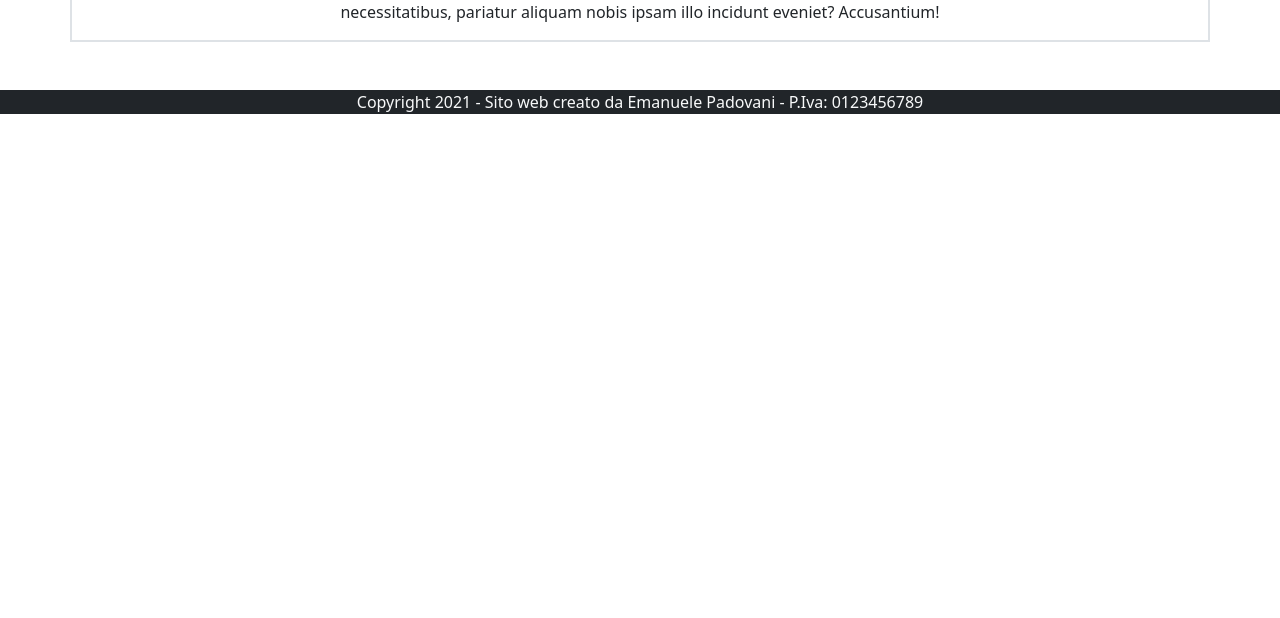
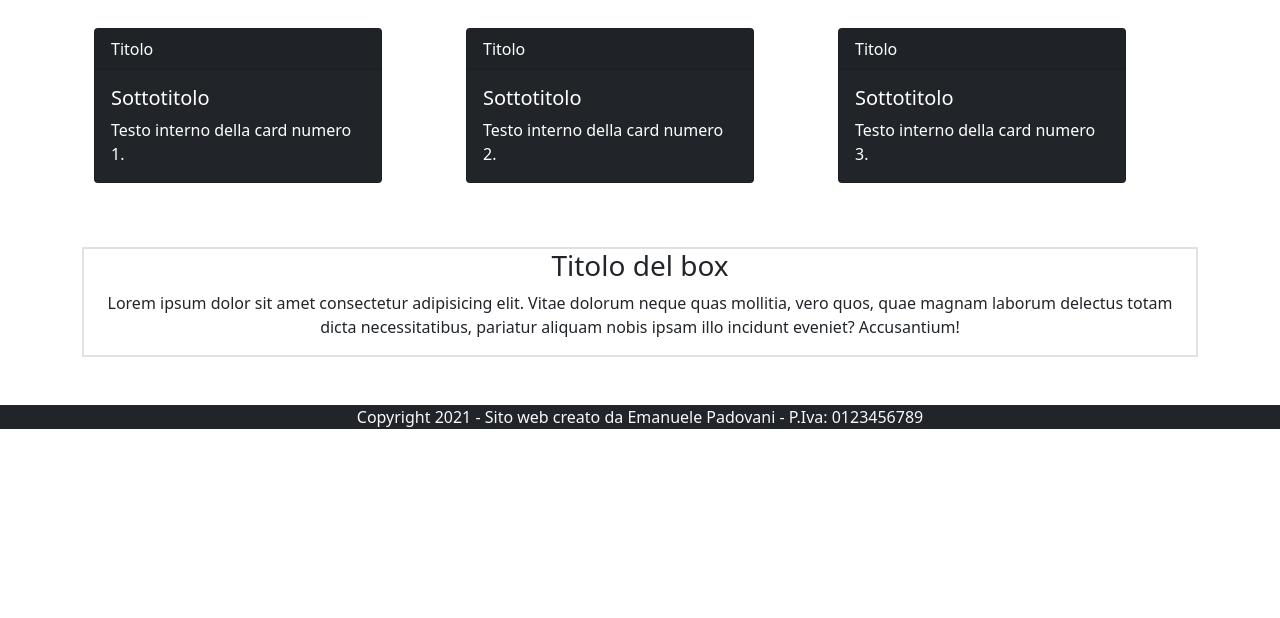
Before and after one commit to cristiancolasanti/SitoWeb, a plain HTML site: page Emanuele/index.html in a window 1280 px wide. Shown: the part 182-800 px from the top of the page. Drawn offline with nearby package versions, Linux system fonts and the light colour scheme.

Commit message:
aggiunte cards

```diff
--- a/Emanuele/index.html
+++ b/Emanuele/index.html
@@ -47,11 +47,41 @@
             </div>
           </nav>
     </header>
-    <section>
-        <div class="bs-light text-center container-sm border border-2">
-            <h3>Titolo del box</h3>
-            <p>Lorem ipsum dolor sit amet consectetur adipisicing elit. Vitae dolorum neque quas mollitia, vero quos, quae magnam laborum delectus totam dicta necessitatibus, pariatur aliquam nobis ipsam illo incidunt eveniet? Accusantium!</p>
-        </div>
+    <section class="container-sm">
+            <h1>QUI VA LO SLIDESHOW</h1>
+            <div class="row m-auto mt-5">
+                <div class="col">
+                    <div class="card text-white bg-dark mb-3" style="max-width: 18rem;">
+                        <div class="card-header">Titolo</div>
+                        <div class="card-body">
+                          <h5 class="card-title">Sottotitolo</h5>
+                          <p class="card-text">Testo interno della card numero 1.</p>
+                        </div>
+                      </div>
+                </div>
+                <div class="col">
+                    <div class="card text-white bg-dark mb-3" style="max-width: 18rem;">
+                        <div class="card-header">Titolo</div>
+                        <div class="card-body">
+                          <h5 class="card-title">Sottotitolo</h5>
+                          <p class="card-text">Testo interno della card numero 2.</p>
+                        </div>
+                      </div>
+                </div>
+                <div class="col mb-5">
+                    <div class="card text-white bg-dark mb-3" style="max-width: 18rem;">
+                        <div class="card-header">Titolo</div>
+                        <div class="card-body">
+                          <h5 class="card-title">Sottotitolo</h5>
+                          <p class="card-text">Testo interno della card numero 3.</p>
+                        </div>
+                      </div>
+                </div>
+            </div>
+            <div class="bs-light text-center container-sm border border-2">
+                <h3>Titolo del box</h3>
+                <p>Lorem ipsum dolor sit amet consectetur adipisicing elit. Vitae dolorum neque quas mollitia, vero quos, quae magnam laborum delectus totam dicta necessitatibus, pariatur aliquam nobis ipsam illo incidunt eveniet? Accusantium!</p>
+            </div>
     </section>
     <footer class="bg-dark mt-5">
         <p class="text-center text-light">Copyright 2021 - Sito web creato da Emanuele Padovani - P.Iva: 0123456789</p>
```
